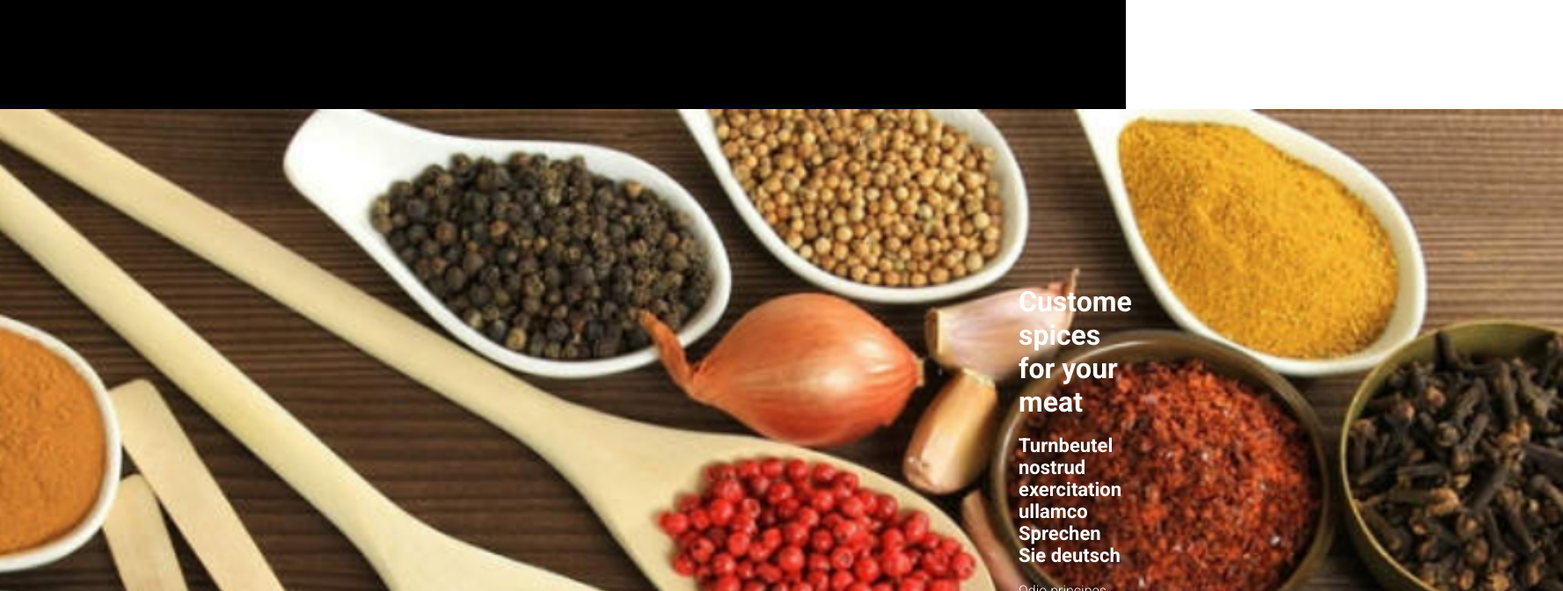
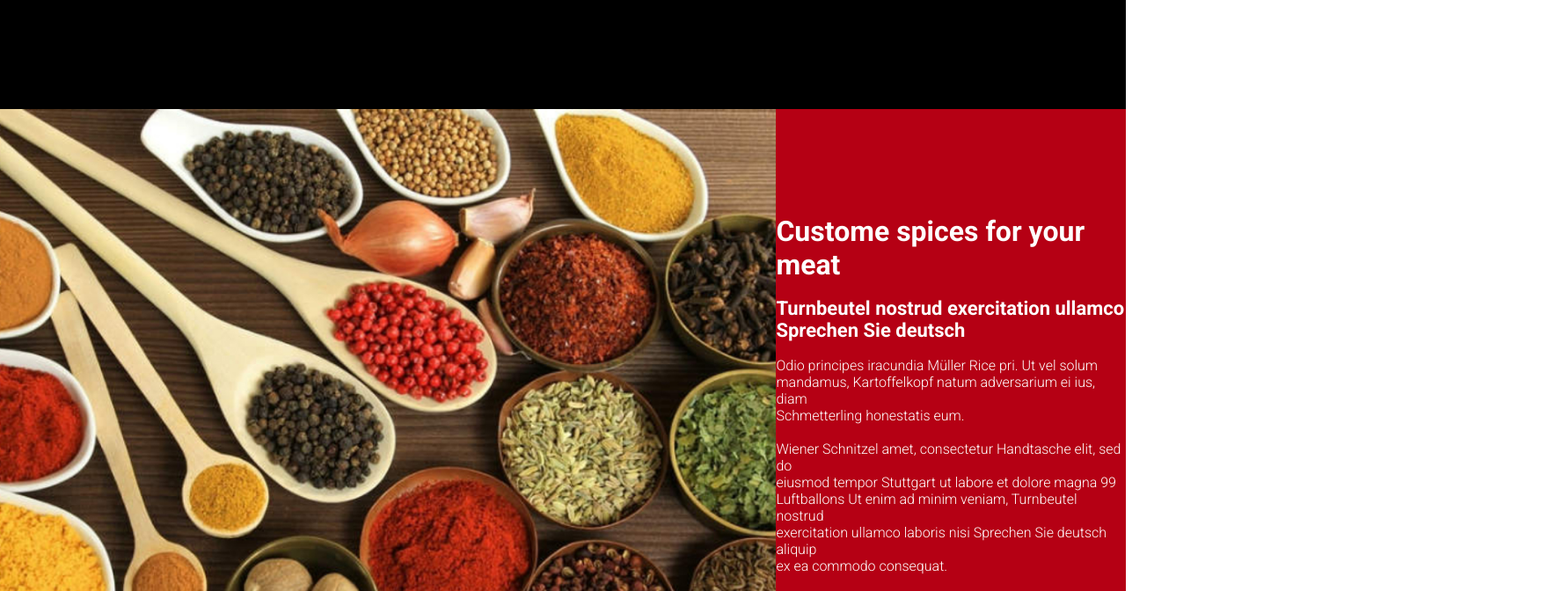
Before and after one commit to BusMate/BusMatePraxa, a plain HTML site: page index.html in a window 1280 px wide. Shown: the part 2760-3432 px from the top of the page at 88% size, 1777 px wide, since content can reach past the window. Drawn offline with Linux system fonts and the light colour scheme.

Commit message:
spices fix

```diff
--- a/index.html
+++ b/index.html
@@ -168,14 +168,14 @@
             </div>
             <div class="spicetext">
                 <p class="H2">Custome spices for your meat</p><br>
-                <p class="fontfamily1">Turnbeutel nostrud exercitation ullamco
+                <p class="fontfamily1">Turnbeutel nostrud exercitation ullamco<br>
                     Sprechen Sie deutsch</p><br>
-                <p class="Body">Odio principes iracundia Müller Rice pri. Ut vel solum mandamus, Kartoffelkopf natum
+                <p class="Body">Odio principes iracundia Müller Rice pri. Ut vel solum<br> mandamus, Kartoffelkopf natum
                     adversarium
-                    ei ius, diam Schmetterling honestatis eum.<br><br>
-                    Wiener Schnitzel amet, consectetur Handtasche elit, sed do eiusmod tempor Stuttgart ut labore et
-                    dolore magna 99 Luftballons Ut enim ad minim veniam, Turnbeutel nostrud exercitation ullamco
-                    laboris nisi Sprechen Sie deutsch aliquip ex ea commodo consequat.
+                    ei ius, diam<br> Schmetterling honestatis eum.<br><br>
+                    Wiener Schnitzel amet, consectetur Handtasche elit, sed do<br> eiusmod tempor Stuttgart ut labore et
+                    dolore magna 99<br> Luftballons Ut enim ad minim veniam, Turnbeutel nostrud<br> exercitation ullamco
+                    laboris nisi Sprechen Sie deutsch aliquip<br> ex ea commodo consequat.
                 </p>
 
             </div>
--- a/style.css
+++ b/style.css
@@ -122,7 +122,7 @@ a:hover {
     color: white;
 }
 
-.headkep img{
+.headkep img {
     display: flex;
     width: 100%;
     height: auto;
@@ -294,17 +294,15 @@ hr {
 
 .spicekep img {
     display: flex;
-    height: 100%;
-    width: auto;
+    width: 100%;
+    height: auto;
     object-fit: cover;
 }
 
 .spicetext {
     display: flex;
     flex-direction: column;
-    width: 432px;
     justify-content: center;
-    padding: 200px;
 }
 
 .steak {
```
